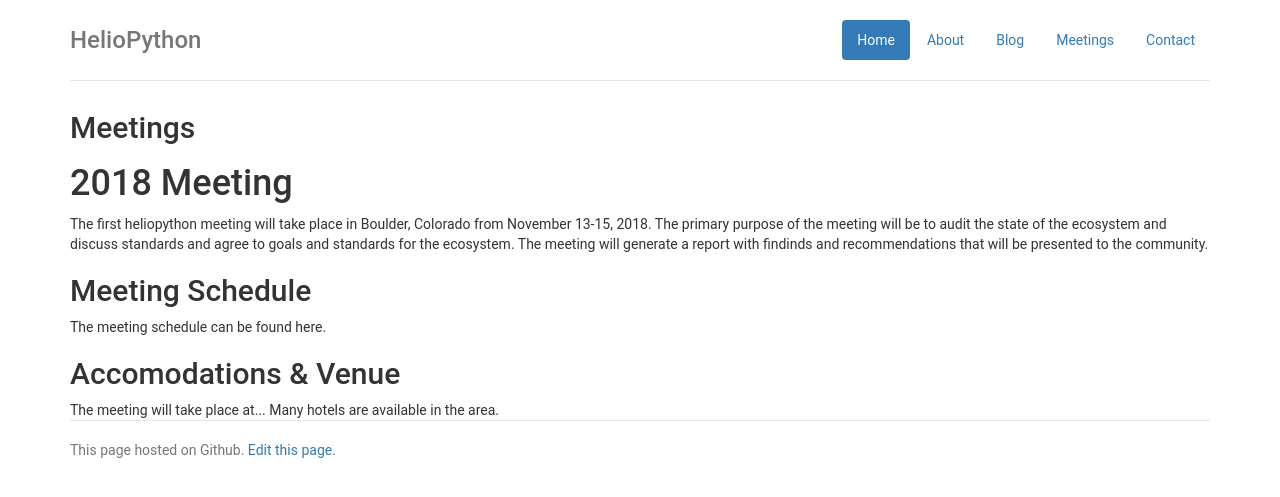
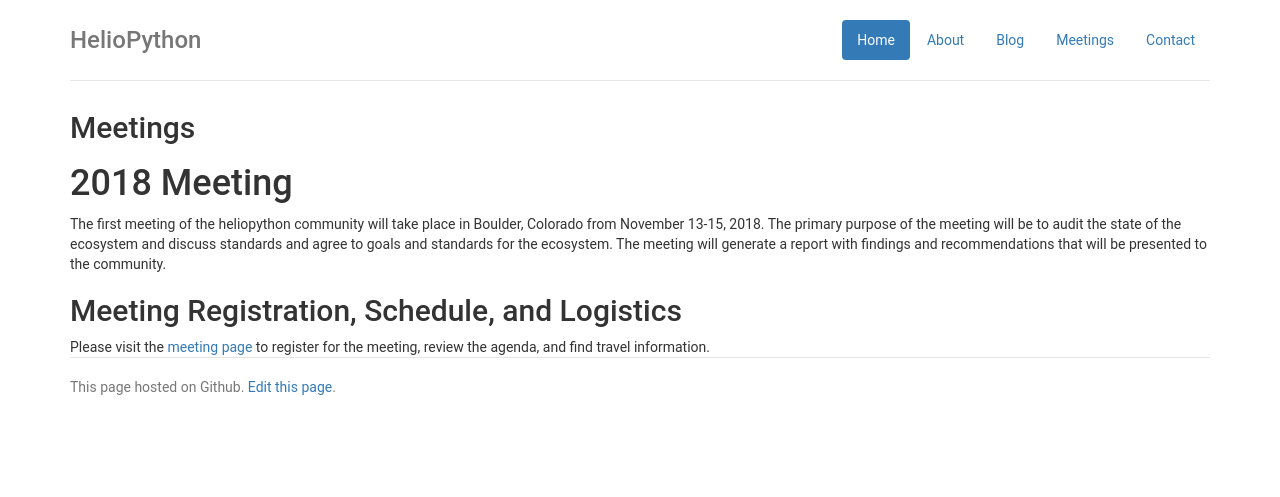
Before and after one commit to heliophysicsPy/heliophysicsPy.github.io, a Jekyll site: the page built from _pages/meetings.html, in a window 1280 px wide. Shown: the top 497 px of the page. Built offline with Jekyll 4.4.1, drawn with Linux system fonts in a browser that asks for light colours.

Commit message:
Update meetings.html

```diff
--- a/_pages/meetings.html
+++ b/_pages/meetings.html
@@ -5,14 +5,12 @@
 ---
 
 <h1>2018 Meeting</h1>
-The first heliopython meeting will take place in Boulder, Colorado from November 13-15, 2018.
+The first meeting of the heliopython community will take place in Boulder, Colorado from November 13-15, 2018.
 The primary purpose of the meeting will be to audit the state of the ecosystem and discuss standards and agree to
 goals and standards for the ecosystem.
 
-The meeting will generate a report with findinds and recommendations that will be presented to the community.
+The meeting will generate a report with findings and recommendations that will be presented to the community.
 
-  <h2>Meeting Schedule</h2>
-The meeting schedule can be found here.
-
-  <h2>Accomodations & Venue</h2>
-  The meeting will take place at... Many hotels are available in the area.
+  <h2>Meeting Registration, Schedule, and Logistics</h2>
+Please visit the <a href="http://lasp.colorado.edu/home/hcpwg-meeting/">meeting page</a> to register for the
+meeting, review the agenda, and find travel information.
```
